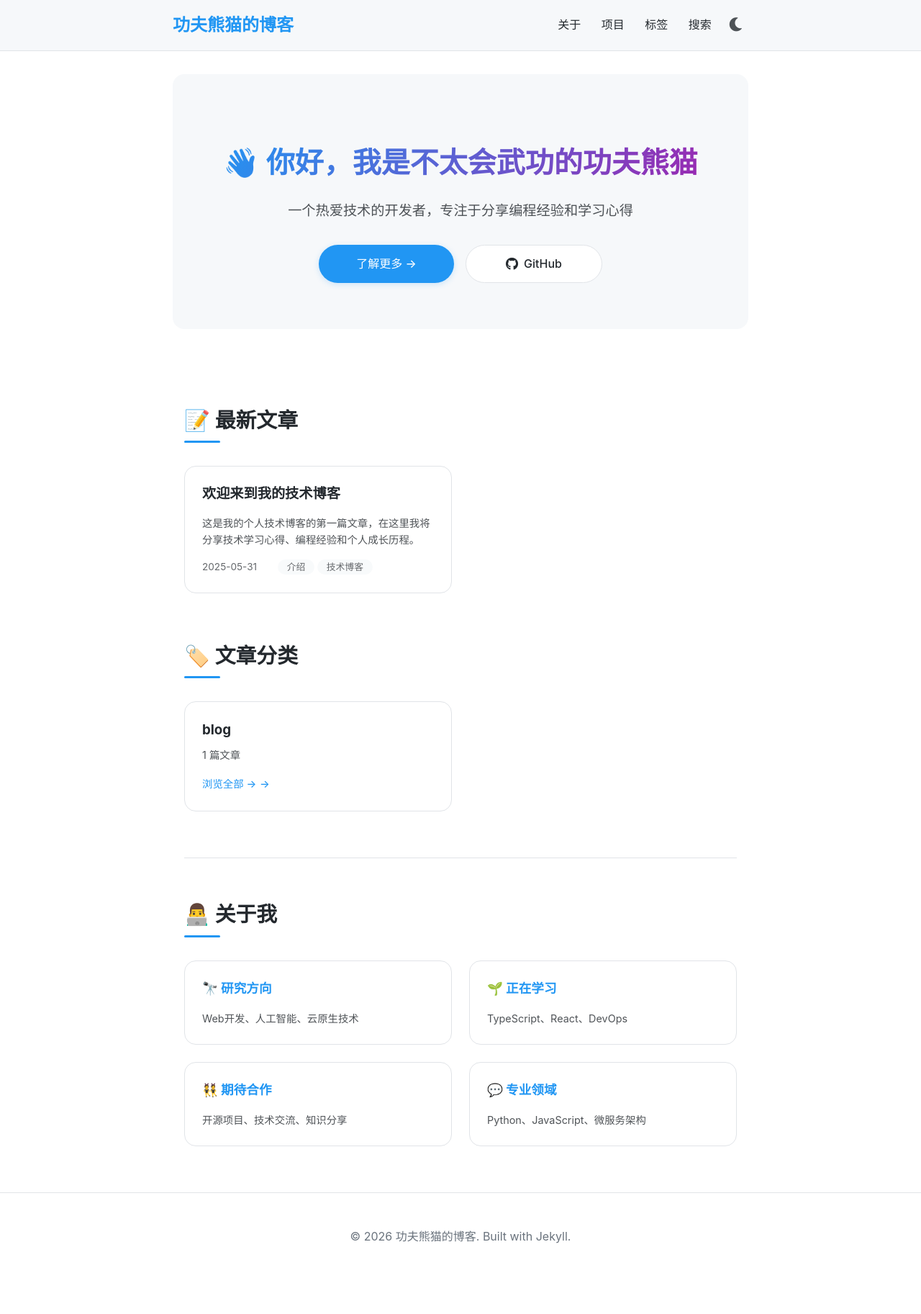
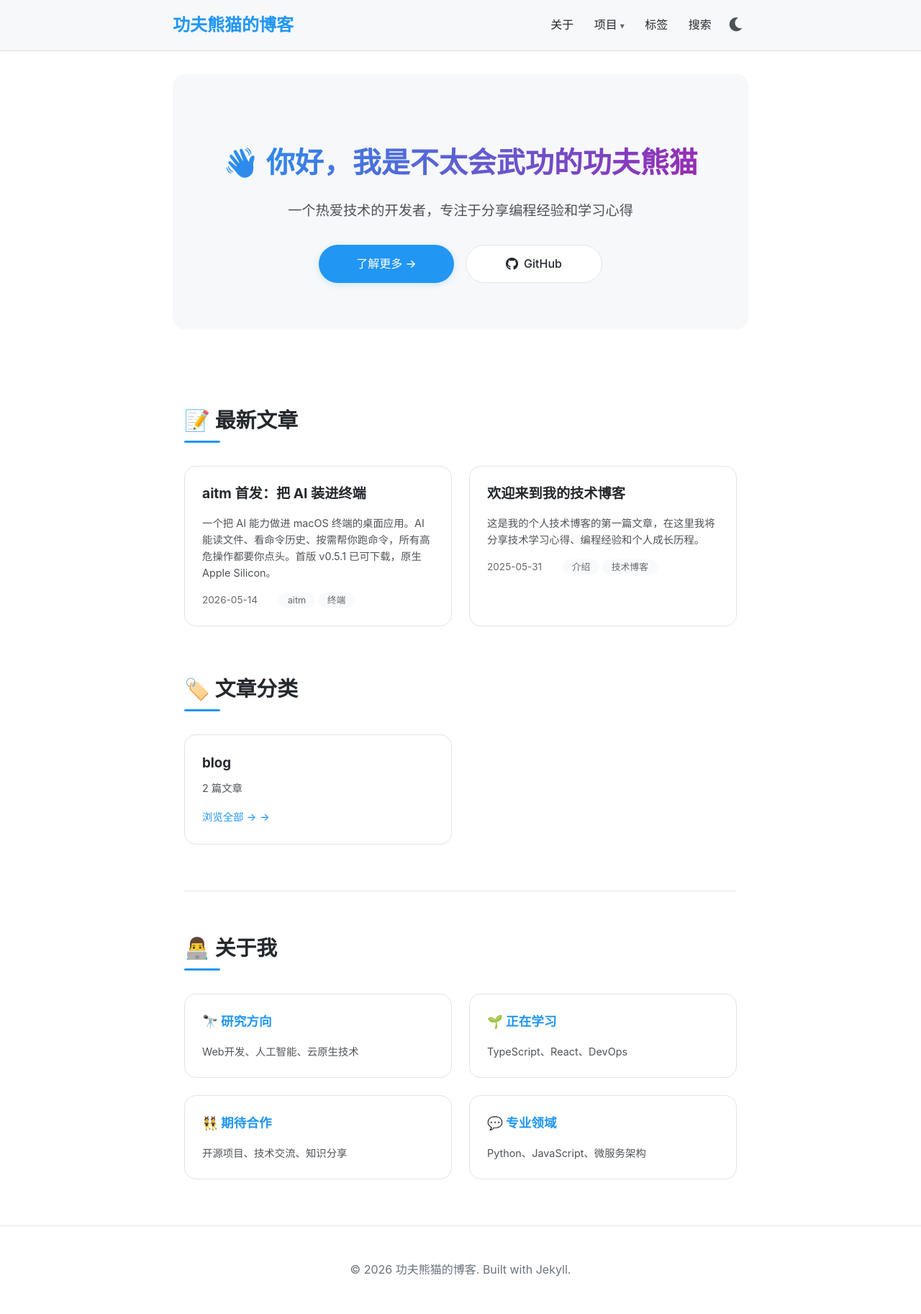
Before and after one commit to kanfu-panda/kanfu-panda.github.io, a Jekyll site: the page built from index.md, in a window 1280 px wide. Shown: the whole page at 72% size. Built offline with Jekyll 4.4.1, drawn with Linux system fonts in a browser that asks for light colours; before the commit the page ends 1779 px from its top, so only the background shows below that.

Commit message:
feat(aitm): 添加 aitm 产品页、博客介绍与导航下拉子菜单
- aitm.md：产品页，覆盖核心能力、典型场景、支持的 AI 提供方、
  下载（带 SHA256 校验）、安装步骤、第一次使用、安全设计与 FAQ
- _posts/2026-05-14-aitm-introduction.md：博客首发文章
- projects.md：项目展示页加 aitm 条目
- _layouts/default.html：把 aitm 收到"项目"下作为下拉子菜单；
  为下拉触发器加 aria-haspopup / role=menu 等可访问性属性
- assets/css/style.scss：下拉菜单样式，含暗色模式适配、移动端
  展平为缩进列表的响应式处理

Co-Authored-By: Claude Opus 4.7 (1M context) <noreply@anthropic.com>

````diff
--- a/_layouts/default.html
+++ b/_layouts/default.html
@@ -54,7 +54,12 @@
                 </button>
                 <div class="nav-links">
                     <a href="{{ '/about/' | relative_url }}">关于</a>
-                    <a href="{{ '/projects/' | relative_url }}">项目</a>
+                    <div class="nav-dropdown">
+                        <a href="{{ '/projects/' | relative_url }}" class="nav-dropdown-toggle" aria-haspopup="true">项目<span class="caret" aria-hidden="true">▾</span></a>
+                        <div class="nav-dropdown-menu" role="menu">
+                            <a href="{{ '/aitm/' | relative_url }}" role="menuitem">aitm</a>
+                        </div>
+                    </div>
                     <a href="{{ '/tags/' | relative_url }}">标签</a>
                     <a href="{{ '/search/' | relative_url }}">搜索</a>
                 </div>
--- /dev/null
+++ b/_posts/2026-05-14-aitm-introduction.md
@@ -0,0 +1,69 @@
+---
+layout: post
+title: "aitm 首发：把 AI 装进终端"
+date: 2026-05-14
+categories: [blog]
+tags: [aitm, 终端, AI, macOS, 工具]
+excerpt: "一个把 AI 能力做进 macOS 终端的桌面应用。AI 能读文件、看命令历史、按需帮你跑命令，所有高危操作都要你点头。首版 v0.5.1 已可下载，原生 Apple Silicon。"
+---
+
+## 简介
+
+[aitm](/aitm/) 是一个 macOS 桌面终端应用，把 AI 能力直接做进了终端体验里。
+
+- **平常的终端**：你输命令、看输出、自己想下一步。
+- **aitm**：你可以直接和 AI 对话；AI 能自动查文件、读命令历史、提议要执行的命令——但所有执行动作都需要你**显式点头**才会发生。
+
+简单说：**让 AI 进入你的工作流，但不接管你的工作流**。
+
+## 为什么做这个
+
+打开终端之后再去开浏览器、复制粘贴去问 AI、再把答案贴回来——这种来回切换效率太低。市面上的 "AI 终端" 要么把对话框塞进终端但只能聊天没工具，要么变成一个完全 AI 主导、你看不见执行过程的 agent。
+
+aitm 想要的中间态是：
+
+> AI 能看见你的环境（文件 / 命令历史 / 终端输出），也能动手做事（执行命令、读取文件），但最终决定权始终在你这里。AI 提建议，你按按钮。
+
+## 这一版主要带来什么
+
+### 1. AI 工具调用闭环
+
+AI 不只是给指令——它能调用一组受控工具直接做事：
+
+- 浏览目录、读取文件
+- 查看终端命令历史、按关键词搜索
+- 提议要执行的命令并等你确认放行
+
+执行类操作都会先弹确认框，你能看到完整命令再决定。
+
+### 2. AI 自动带"当前在哪"上下文
+
+当 AI 调用"读取终端历史"这类工具时，aitm 会自动在结果前 prepend 当前 git 分支、工作目录、监听端口等元信息。等于 AI 一进对话就知道你在做什么项目、当前分支干不干净、起了什么服务，不用你再描述一遍。
+
+### 3. Tab 元信息可视化
+
+每个 tab 现在右侧会显示当前 git 分支、dirty 状态、未推送 commits、监听端口。多 tab 并行跑时，扫一眼 tab 栏就知道每个项目当前状态。
+
+### 4. 系统级通知
+
+长任务跑完了、AI 等待你审批某个动作、AI 这一轮自主对话结束——这些时刻 aitm 会主动发 macOS 系统通知，不需要你盯着窗口。
+
+tab 栏每个 tab 带状态环（琥珀脉动 = 等审批 / 玫红 = 出错 / 天蓝 = 运行中 / 翠绿 = 完成）。<kbd>⌘</kbd> + <kbd>⇧</kbd> + <kbd>U</kbd> 全局快捷键直接跳到最近有未读消息的 tab 并展开 AI 侧栏定位消息。
+
+### 5. 兼容主流终端通知协议
+
+后端解析 OSC 9 / OSC 99 / OSC 777 等终端通知协议——大多数能发"我做完了"通知的命令行工具，在 aitm 里都能被识别成通知事件。
+
+### 6. 布局可换
+
+设置面板里 AI 侧栏与文件树左右位置可对调，适应不同主屏 / 副屏的工作姿势。
+
+## 下载与使用
+
+- 直接到 [aitm 产品页](/aitm/) 下载当前版本
+- 当前阶段仅支持 macOS Apple Silicon
+- 完整的安装步骤、第一次使用、安全模型、FAQ，都在产品页里
+
+如果你也觉得 AI 应该在你身边、而不是另一个 tab，欢迎试一下。
+
+有反馈或想交流，[关于页面](/about/) 里有联系方式。
--- /dev/null
+++ b/aitm.md
@@ -0,0 +1,190 @@
+---
+layout: default
+title: aitm
+permalink: /aitm/
+description: aitm — 一个把 AI 能力做进终端的 macOS 桌面应用。让 AI 直接读文件、看命令历史、按需帮你执行命令，所有高危操作都要你点头确认。
+---
+
+<div class="hero-section">
+    <div class="hero-content">
+        <h1>aitm</h1>
+        <p>一个把 AI 能力做进终端的 macOS 桌面应用。</p>
+        <p>在熟悉的终端里直接和 AI 协作 —— AI 能读文件、查命令历史、必要时帮你执行命令，所有高危操作都要你点头才会发生。</p>
+        <div class="hero-links">
+            <a href="#download" class="cta-button">立即下载 →</a>
+            <a href="#first-use" class="github-link">查看快速开始</a>
+        </div>
+    </div>
+</div>
+
+<div class="content-section" markdown="1">
+
+<div class="about-section">
+    <h2>✨ 核心能力</h2>
+    <div class="about-grid">
+        <div class="about-card">
+            <h3>🪟 多 tab 原生终端</h3>
+            <p>每个 tab 一个独立 PTY 进程，xterm.js + WebGL 渲染，输入响应即时。</p>
+        </div>
+        <div class="about-card">
+            <h3>🤖 AI 侧栏</h3>
+            <p>右侧抽屉式 AI 对话，流式响应、Markdown 渲染、随时呼出不打断手头终端工作。</p>
+        </div>
+        <div class="about-card">
+            <h3>🔧 AI 工具调用闭环</h3>
+            <p>AI 不只给指令——能直接查文件、看命令历史、按需执行命令。每个高危动作都先弹窗等你确认。</p>
+        </div>
+        <div class="about-card">
+            <h3>🔔 系统通知</h3>
+            <p>长任务跑完、AI 等待审批，自动发系统通知 + 任务栏小红点。<code>⌘⇧U</code> 直接跳到最近未读。</p>
+        </div>
+        <div class="about-card">
+            <h3>📋 Tab 元信息</h3>
+            <p>每个 tab 上直接显示当前 git 分支 / dirty 状态 / 监听端口，多 tab 来回切不再迷失方向。</p>
+        </div>
+        <div class="about-card">
+            <h3>🧭 AI 知道你在哪</h3>
+            <p>AI 调用工具读终端历史时自动带上当前 git 分支、工作目录、占用端口，不用反复"先告诉它你在哪"。</p>
+        </div>
+        <div class="about-card">
+            <h3>🎨 布局可调</h3>
+            <p>AI 侧栏与文件树左右位置任你切换，适应不同主屏 / 副屏的工作姿势。</p>
+        </div>
+    </div>
+</div>
+
+<div class="recent-posts">
+    <h2>🎯 它能帮你做什么</h2>
+    <div class="post-grid">
+        <div class="post-card">
+            <div class="post-content">
+                <h3>让 AI 看一眼项目结构</h3>
+                <p class="post-excerpt">直接问 "项目根目录有什么"，AI 会自动调用文件浏览与读取工具，几秒后给出结构总结，省去自己 <code>ls -R</code> + 翻文件的工夫。</p>
+            </div>
+        </div>
+        <div class="post-card">
+            <div class="post-content">
+                <h3>把执行权交给 AI（但你说了算）</h3>
+                <p class="post-excerpt">AI 给出建议命令并请求执行 → 弹出确认框告诉你"将要运行：xxx" → 你点 OK 才真正在终端里跑。AI 看到输出，自动判断下一步。</p>
+            </div>
+        </div>
+        <div class="post-card">
+            <div class="post-content">
+                <h3>回顾刚才那条命令</h3>
+                <p class="post-excerpt">"我刚才跑的那条 build 命令是什么？" AI 直接查当前 tab 的命令历史并搜索关键词，比翻屏 / Ctrl+R 快。</p>
+            </div>
+        </div>
+        <div class="post-card">
+            <div class="post-content">
+                <h3>长任务后台跑，做完叫你</h3>
+                <p class="post-excerpt">编译 / 测试 / 部署任务跑完，系统通知自动弹出；AI 完成一轮对话或需要你审批时，tab 栏的状态环会变色提醒。</p>
+            </div>
+        </div>
+        <div class="post-card">
+            <div class="post-content">
+                <h3>多模型按需切换</h3>
+                <p class="post-excerpt">国内外 6 家 LLM 任选，调试问题、写文案、代码改造可以分别配最合适的模型，不被一家锁死。</p>
+            </div>
+        </div>
+    </div>
+</div>
+
+<div class="about-section">
+    <h2>🧠 支持的 AI 提供方</h2>
+    <div class="about-grid">
+        <div class="about-card">
+            <h3>国内</h3>
+            <p>DeepSeek · 通义千问（DashScope）· 智谱 GLM · Moonshot Kimi</p>
+        </div>
+        <div class="about-card">
+            <h3>海外</h3>
+            <p>OpenAI · Anthropic Claude</p>
+        </div>
+        <div class="about-card">
+            <h3>配置方式</h3>
+            <p>设置面板 → AI Provider → 选模型 + 填 API Key → 保存即可，无需重启。</p>
+        </div>
+        <div class="about-card">
+            <h3>切换成本</h3>
+            <p>OpenAI 兼容协议统一抽象，换 Provider 不影响对话历史和工具调用行为。</p>
+        </div>
+    </div>
+</div>
+
+<h2 id="download">⬇️ 下载</h2>
+
+<div class="about-grid">
+    <div class="about-card">
+        <h3>当前版本</h3>
+        <p><strong>v0.5.1</strong> · macOS Apple Silicon (aarch64) · 6.0 MB</p>
+        <p style="margin-top: 1rem;">
+            <a href="/assets/downloads/aitm_0.5.1_aarch64.dmg" class="cta-button" download>下载 dmg →</a>
+        </p>
+    </div>
+    <div class="about-card">
+        <h3>校验完整性（推荐）</h3>
+        <p>下载完后，请校验文件 SHA256：</p>
+        <pre><code>shasum -a 256 ~/Downloads/aitm_0.5.1_aarch64.dmg</code></pre>
+        <p>结果应与 <a href="/assets/downloads/aitm_0.5.1_aarch64.dmg.sha256">官方校验和</a> 完全一致。</p>
+    </div>
+</div>
+
+### 安装步骤
+
+> ⚠️ aitm 当前阶段尚未带 Apple Developer 签名。macOS 会给通过浏览器下载的未签名 .app 自动加 quarantine 标记，双击启动会报 **"aitm 已损坏，无法打开"** —— 这是 Gatekeeper 的误导文案，文件本身没问题。dmg 内已附带一键安装脚本帮你处理。
+
+1. 下载并打开上面的 dmg，Finder 会显示三个图标：
+   - `aitm.app`
+   - `Applications`（指向 /Applications 的符号链接）
+   - `install-aitm.command`
+2. **双击 `install-aitm.command`**（macOS 会自动用终端执行）
+   - 它会把 `aitm.app` 拷到 `/Applications/`
+   - 同时清掉 quarantine 标记
+3. 看到 `✅ 安装完成` 后按任意键关掉终端窗口
+4. 通过 Launchpad 或 Spotlight 搜 "aitm" 启动
+
+如果 dmg 内的 `install-aitm.command` 没法运行，可以单独下载 <a href="/assets/downloads/install-aitm.sh">install-aitm.sh</a> 作为后备方案：
+
+```bash
+bash ~/Downloads/install-aitm.sh
+```
+
+脚本无需 `sudo`，只会操作 `/Applications/aitm.app` 和你指定的 dmg。
+
+<h2 id="first-use">🚀 第一次使用</h2>
+
+1. **启动应用**：Launchpad 或 Spotlight 搜 "aitm"
+2. **配置 AI Provider**：右上角设置图标 → AI Provider → 任选一家 → 填入对应平台申请的 API Key → 保存
+3. **（可选）初始化项目作用域**：在任意终端 tab `cd` 到项目根目录后执行
+   ```bash
+   aitm init
+   # 或显式指定路径和名称
+   aitm init /path/to/project --name my-app
+   ```
+   AI 工具调用的文件读写会被限制在这个目录边界内，避免越界。
+4. **唤出 AI 侧栏**：点右侧栏图标，或使用快捷键
+5. **第一次对话**：直接发问，例如 *"看一下项目根目录有什么文件"*。AI 会按需调用工具；遇到执行命令这类操作时会弹确认框。
+
+## 🛡️ 安全设计
+
+- **本地优先存储**：终端会话与命令历史保存在你本机；aitm 本身不会把这些数据上传到任何后台服务。AI 对话内容仅在你主动发送时按所选 Provider 的协议送达对应模型方。
+- **AI 工具范围可控**：通过 `aitm init` 划定的项目目录边界，AI 文件读取不会越界。
+- **高危命令拦截**：内置一道黑名单规则，例如 `rm -rf /` / `dd of=/dev/...` / fork bomb 等典型危险模式无法被 AI 触发。
+- **执行需确认**：AI 想运行任何命令前都会先弹确认框，你能看到完整命令再决定是否放行。
+- **工具循环上限**：单轮对话内最多自动循环若干次工具调用，防止失控。
+
+## ❓ 常见问题
+
+**Q：双击 `aitm.app` 提示 "已损坏，无法打开"？**
+就是 Gatekeeper 误报，按 [安装步骤](#download) 里的 `install-aitm.command` / `install-aitm.sh` 跑一遍即可。
+
+**Q：暂时只支持 macOS Apple Silicon 吗？**
+是的。当前版本只针对 Apple Silicon（M1/M2/M3/M4 系列）构建。Intel Mac 和 Linux 支持后续考虑。
+
+**Q：API Key 怎么管理？**
+API Key 仅保存在你本机的 aitm 用户配置目录中，不会上传任何外部服务器。建议为 aitm 单独申请一个权限最小化、额度受限的 Key，并按你常规的安全实践定期轮换。
+
+**Q：发现了 bug 或想反馈？**
+欢迎通过 [关于页面](/about/) 的邮箱联系作者。
+
+</div>
--- a/assets/css/style.scss
+++ b/assets/css/style.scss
@@ -102,6 +102,70 @@ body {
     color: var(--main-color);
 }
 
+/* 下拉子菜单 */
+.nav-dropdown {
+    position: relative;
+    display: inline-block;
+}
+
+.nav-dropdown-toggle {
+    display: inline-flex;
+    align-items: center;
+    gap: 0.25rem;
+}
+
+.nav-dropdown .caret {
+    font-size: 0.75rem;
+    opacity: 0.7;
+    transition: transform 0.2s ease;
+}
+
+.nav-dropdown:hover .caret,
+.nav-dropdown:focus-within .caret,
+.nav-dropdown.open .caret {
+    transform: rotate(180deg);
+}
+
+.nav-dropdown-menu {
+    display: none;
+    position: absolute;
+    top: 100%;
+    left: 1.5rem; /* 对齐父项 margin-left */
+    background: var(--bg-color);
+    border: 1px solid rgba(127, 127, 127, 0.2);
+    border-radius: 6px;
+    padding: 0.4rem 0;
+    min-width: 140px;
+    box-shadow: 0 6px 16px rgba(0, 0, 0, 0.12);
+    z-index: 100;
+}
+
+[data-theme="dark"] .nav-dropdown-menu {
+    box-shadow: 0 6px 16px rgba(0, 0, 0, 0.45);
+    border-color: rgba(255, 255, 255, 0.08);
+}
+
+.nav-dropdown:hover .nav-dropdown-menu,
+.nav-dropdown:focus-within .nav-dropdown-menu,
+.nav-dropdown.open .nav-dropdown-menu {
+    display: block;
+}
+
+.nav-dropdown-menu a {
+    display: block;
+    margin: 0 !important;
+    padding: 0.5rem 1rem;
+    white-space: nowrap;
+}
+
+.nav-dropdown-menu a:hover {
+    background: rgba(33, 150, 243, 0.08);
+}
+
+[data-theme="dark"] .nav-dropdown-menu a:hover {
+    background: rgba(88, 166, 255, 0.12);
+}
+
 @media screen and (max-width: 600px) {
     .menu-icon {
         display: block;
@@ -126,6 +190,27 @@ body {
             margin: 1rem 0;
             text-align: center;
         }
+    }
+
+    /* 移动端：下拉项展平为缩进列表，去掉 hover 弹层 */
+    .nav-dropdown {
+        display: block;
+    }
+    .nav-dropdown .caret {
+        display: none;
+    }
+    .nav-dropdown-menu {
+        display: block;
+        position: static;
+        border: none;
+        box-shadow: none;
+        background: transparent;
+        padding: 0;
+        min-width: 0;
+    }
+    .nav-dropdown-menu a {
+        font-size: 0.95rem;
+        opacity: 0.85;
     }
 }
 
--- a/projects.md
+++ b/projects.md
@@ -8,6 +8,11 @@ permalink: /projects/
 
 这里展示了我的一些个人项目和开源贡献。每个项目都代表了我在不同领域的探索和学习。
 
+## aitm
+- **技术栈**：Tauri 2 + React 19 + Rust + TypeScript
+- **描述**：把 AI 能力做进 macOS 终端的桌面应用。多 tab 终端 + AI 侧栏 + 工具调用闭环，AI 能查文件、看命令历史、按需执行命令，所有高危操作都需用户确认。
+- **了解更多**：[aitm 产品页](/aitm/)
+
 ## 个人博客
 - **技术栈**：Jekyll, GitHub Pages
 - **描述**：这个就是当前的个人博客站点，使用 Jekyll 构建，托管在 GitHub Pages 上。
````
